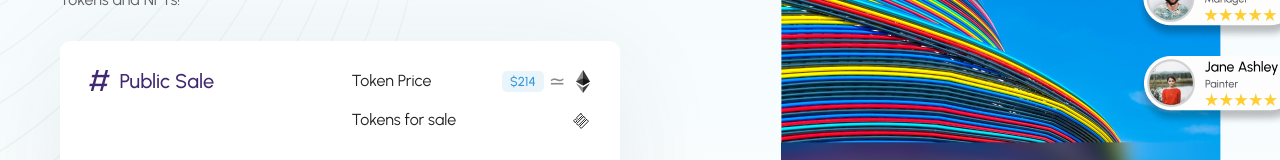
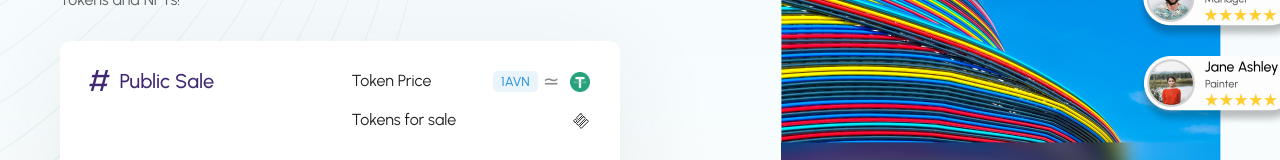
Before and after one commit to BlackBoot-io/Site, a Nuxt app: page / in a window 1280 px wide. Shown: the part 324-484 px from the top of the page. Built offline with nearby package versions, Linux system fonts and the light colour scheme; no server answers.

Commit message:
update sections

```diff
--- a/components/base/Footer.vue
+++ b/components/base/Footer.vue
@@ -116,7 +116,7 @@ export default {
           ],
         },
         third: {
-          title: " Use Cases",
+          title: "Use Cases",
           items: [
             {
               name: "Certificate Publishing",
--- a/components/section/Details.vue
+++ b/components/section/Details.vue
@@ -28,7 +28,7 @@
         <ul>
           <li class="timeline flex-row">
             <h5>Asset</h5>
-            <span>BBT Tokens</span>
+            <span>Avanod Tokens</span>
           </li>
           <li class="timeline flex-row">
             <h5>Supply for sale</h5>
@@ -36,7 +36,7 @@
           </li>
           <li class="timeline flex-row">
             <h5>Fixed sale price</h5>
-            <span>{{ this.currentSale.price}} eth ≃ <span class="dollar-amount">$214</span></span>
+            <span>{{ this.currentSale.price}} <em v-html="methods[0].img"></em> ≃ <span class="dollar-amount">1AVN</span></span>
           </li>
           <li class="timeline flex-row">
             <h5>Loockup and release</h5>
@@ -324,11 +324,11 @@
           background: #EAF4FB;
           border-radius: 5px;
           font-weight: 500;
-          font-size: 17px;
+          font-size: 15px;
           line-height: 5px;
           text-transform: capitalize;
           color: #3498DB;
-          padding: 5px 8px;
+          padding: 3px 8px;
 
           @include res($sm) {
             font-size: 12px;
--- a/components/section/PublicSale.vue
+++ b/components/section/PublicSale.vue
@@ -16,7 +16,7 @@
           <div class="d-flex align-center justify-space-between mb-3">
             <p>Token Price</p>
             <div class="p-details">
-              <span class="dollar-amount">$214</span><span class="almost-eq">≃</span><span class="token-amount">{{ currentSale.price }}</span><span><em v-html="ethereumIcon"></em></span>
+              <span class="dollar-amount">1AVN</span><span class="almost-eq">≃</span><span class="token-amount">{{ currentSale.price }}</span><span><em v-html="usdtIcon"></em></span>
             </div>
           </div>
           <div class="d-flex align-center justify-space-between">
@@ -47,6 +47,7 @@
     data: () => ({
       ethereumIcon: require('../../static/img/icons/ethereum.svg?raw'),
       busdIcon: require('../../static/img/icons/busd.svg?raw'),
+      usdtIcon: require('../../static/img/methods/usdt.svg?raw'),
       downloadIcon: require('../../static/img/icons/download.svg?raw'),
       buyIcon: require('../../static/img/icons/buy.svg?raw'),
       countDown: {
```
